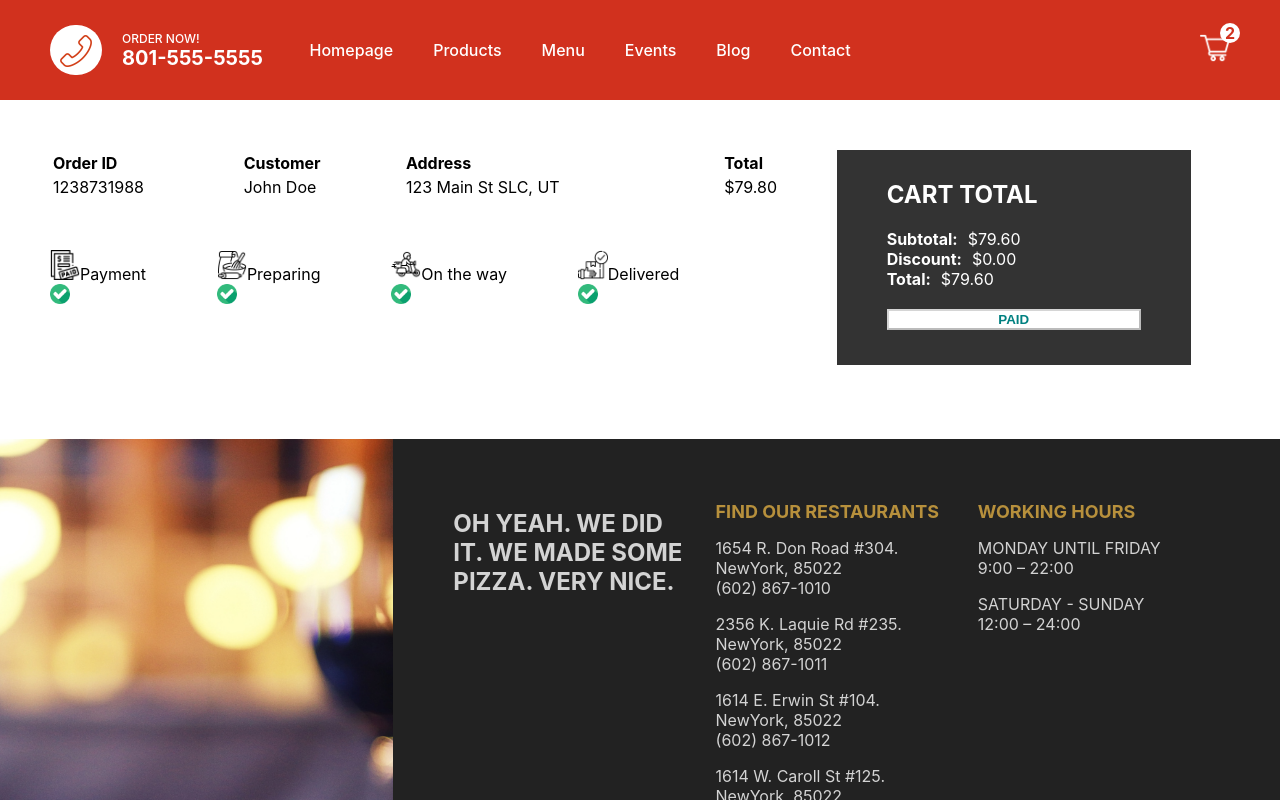
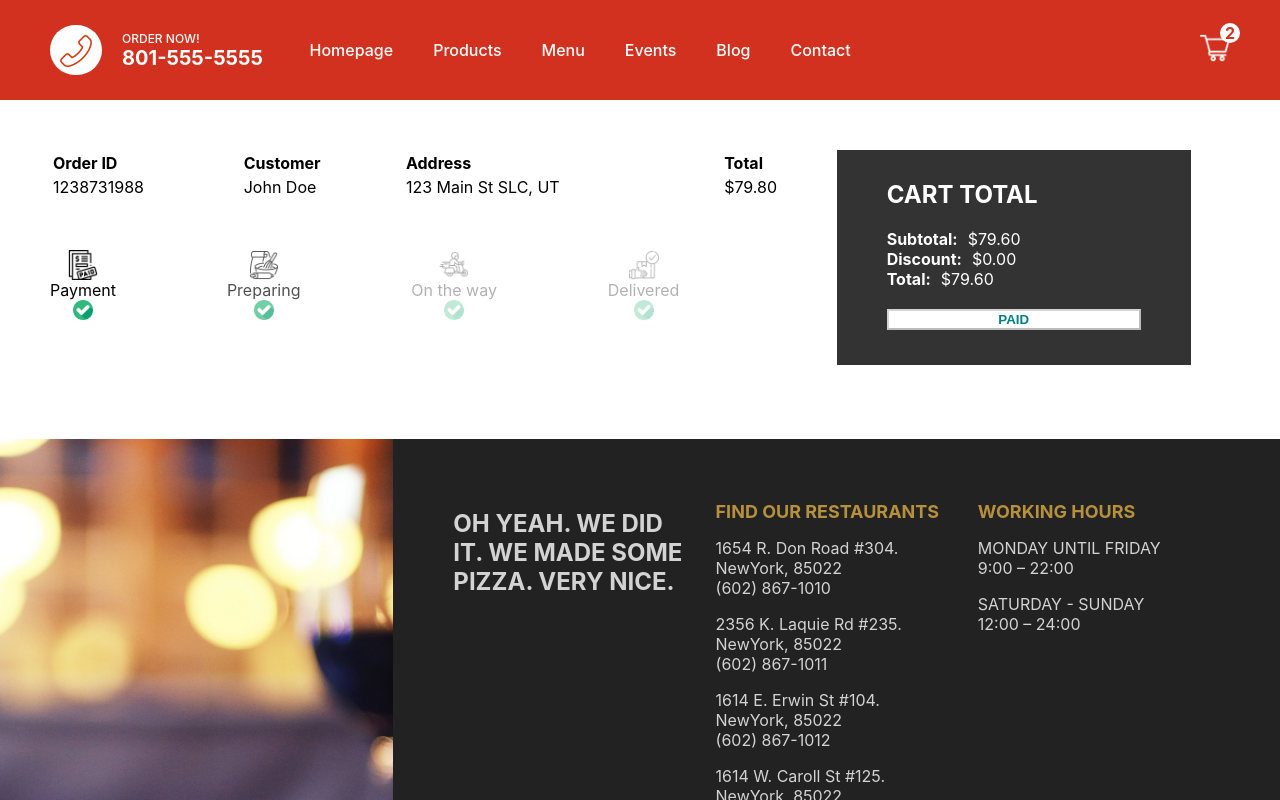
Before and after one commit to grantgariepy/react-next-food-app, a Next.js app: page /orders/1 in a window 1280 px wide. Shown: the top 800 px of the page. Built offline with nearby package versions, Linux system fonts and the light colour scheme.

Commit message:
icon animations

```diff
--- a/pages/orders/[id].jsx
+++ b/pages/orders/[id].jsx
@@ -46,28 +46,28 @@ const Order = () => {
                         <Image alt="" src="/img/paid.png" width={30} height={30} />
                         <span>Payment</span>
                         <div className={styles.checkedIcon}>
-                            <Image alt="" src="/img/checked.png" width={20} height={20} />
+                            <Image className={styles.checkedIcon} alt="" src="/img/checked.png" width={20} height={20} />
                         </div>
                     </div>
                     <div className={statusClass(1)}>
                         <Image alt="" src="/img/bake.png" width={30} height={30} />
                         <span>Preparing</span>
                         <div className={styles.checkedIcon}>
-                            <Image alt="" src="/img/checked.png" width={20} height={20} />
+                            <Image className={styles.checkedIcon} alt="" src="/img/checked.png" width={20} height={20} />
                         </div>
                     </div>
                     <div className={statusClass(2)}>
                         <Image alt="" src="/img/bike.png" width={30} height={30} />
                         <span>On the way</span>
                         <div className={styles.checkedIcon}>
-                            <Image alt="" src="/img/checked.png" width={20} height={20} />
+                            <Image className={styles.checkedIcon} alt="" src="/img/checked.png" width={20} height={20} />
                         </div>
                     </div>
                     <div className={statusClass(3)}>
                         <Image alt="" src="/img/delivered.png" width={30} height={30} />
                         <span>Delivered</span>
                         <div className={styles.checkedIcon}>
-                            <Image alt="" src="/img/checked.png" width={20} height={20} />
+                            <Image className={styles.checkedIcon} alt="" src="/img/checked.png" width={20} height={20} />
                         </div>
                     </div>
                 </div>
--- a/styles/Order.module.css
+++ b/styles/Order.module.css
@@ -19,10 +19,34 @@
     justify-content: space-between;
 }
 
-.status{
+
+
+.done{
     display: flex;
     flex-direction: column;
     align-items: center;
+}
+.inProgress{
+    display: flex;
+    flex-direction: column;
+    align-items: center;
+    animation: inProgress 1s ease infinite alternate;
+}
+
+@keyframes inProgress{
+    from {
+        opacity: 0;
+    }
+    to {
+        opacity: 1;
+    }
+}
+
+.undone{
+    display: flex;
+    flex-direction: column;
+    align-items: center;
+    opacity: 0.3;
 }
 
 .right{
```
